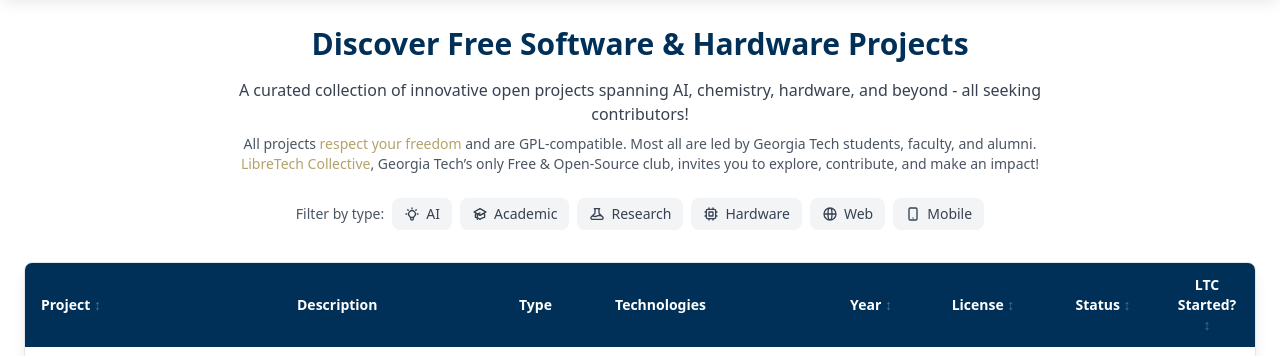
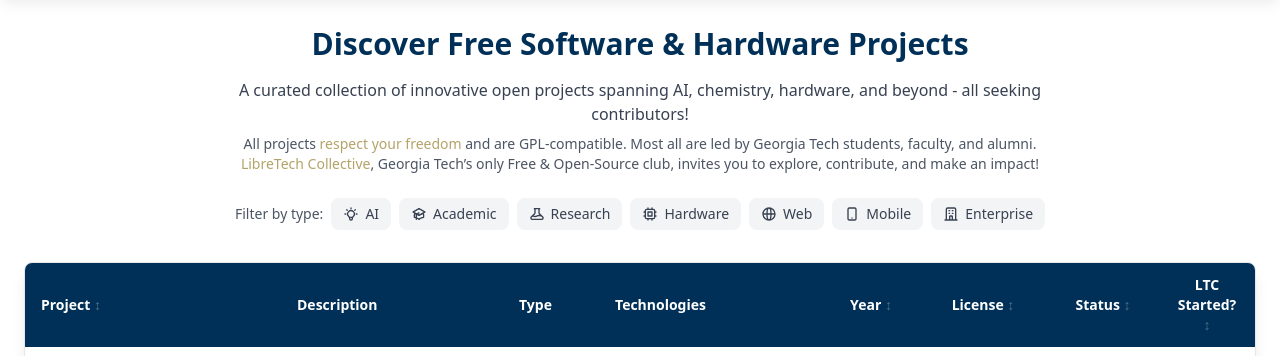
Before and after one commit to LTC-GT/LibreLinker, a plain HTML site: page index.html in a window 1280 px wide. Shown: the part 86-442 px from the top of the page. Drawn offline with nearby package versions, Linux system fonts and the light colour scheme.

Commit message:
Added enterprise type
Signed-off-by: Jenkins, Kenneth Alexander <kjenkins60@gatech.edu>

```diff
--- a/index.html
+++ b/index.html
@@ -259,6 +259,9 @@
                 </svg>`,
                 'mobile': `<svg class="w-6 h-6" fill="none" stroke="currentColor" viewBox="0 0 24 24">
                     <path stroke-linecap="round" stroke-linejoin="round" stroke-width="2" d="M12 18h.01M8 21h8a2 2 0 002-2V5a2 2 0 00-2-2H8a2 2 0 00-2 2v14a2 2 0 002 2z"/>
+                </svg>`,
+                'enterprise': `<svg class="w-6 h-6" fill="none" stroke="currentColor" viewBox="0 0 24 24">
+                    <path stroke-linecap="round" stroke-linejoin="round" stroke-width="2" d="M19 21V5a2 2 0 00-2-2H7a2 2 0 00-2 2v16m14 0h2m-2 0h-5m-9 0H3m2 0h5M9 7h1m-1 4h1m4-4h1m-1 4h1m-5 10v-5a1 1 0 011-1h2a1 1 0 011 1v5m-4 0h4"/>
                 </svg>`
             };
             return icons[type] || icons['web'];
@@ -271,7 +274,8 @@
                 'research': 'Research & development project',
                 'hardware': 'Hardware, HPC, or low-level systems project',
                 'web': 'Web application or online service',
-                'mobile': 'Mobile application project'
+                'mobile': 'Mobile application project',
+                'enterprise': 'Enterprise-scale or large organization project'
             };
             return descriptions[type] || 'Project type';
         }
@@ -646,6 +650,12 @@
                             <path stroke-linecap="round" stroke-linejoin="round" stroke-width="2" d="M12 18h.01M8 21h8a2 2 0 002-2V5a2 2 0 00-2-2H8a2 2 0 00-2 2v14a2 2 0 002 2z"/>
                         </svg>
                         Mobile
+                    </button>
+                    <button data-filter-type="enterprise" class="px-2 sm:px-3 py-1 sm:py-1.5 rounded-lg text-xs sm:text-sm font-medium transition-colors bg-gray-100 text-gray-700 hover:bg-gray-200 flex items-center gap-1 sm:gap-1.5">
+                        <svg class="w-4 h-4" fill="none" stroke="currentColor" viewBox="0 0 24 24">
+                            <path stroke-linecap="round" stroke-linejoin="round" stroke-width="2" d="M19 21V5a2 2 0 00-2-2H7a2 2 0 00-2 2v16m14 0h2m-2 0h-5m-9 0H3m2 0h5M9 7h1m-1 4h1m4-4h1m-1 4h1m-5 10v-5a1 1 0 011-1h2a1 1 0 011 1v5m-4 0h4"/>
+                        </svg>
+                        Enterprise
                     </button>
                 </div>
             </div>
--- a/projects.json
+++ b/projects.json
@@ -62,7 +62,7 @@
     {
         "name": "Apache Airavata",
         "description": "Apache Airavata is an open-source software framework that simplifies complex computational experiments by providing robust solutions across three core areas: Data Management, Security, and Execution Management. It empowers scientists to leverage distributed computing resources seamlessly while enabling developers to build customizable science gateways.",
-        "types": ["ai", "hardware", "research"],
+        "types": ["ai", "hardware", "enterprise"],
         "technologies": ["AI/ML", "HPC", "Distributed Computing", "Java", "Apache Thrift"],
         "license": "Apache-2.0",
         "yearStarted": 2014,
@@ -170,7 +170,7 @@
     {
         "name": "TrustGraph AI",
         "description": "TrustGraph eliminates AI hallucinations by ingesting structured and unstructured data into private knowledge graphs with deep data relationships. It provides GraphRAG architecture with Model Context Protocol (MCP) integration, reusable knowledge cores, and full observability for building trustworthy AI agents powered by your own data.",
-        "types": ["ai", "web"],
+        "types": ["ai", "web", "enterprise"],
         "technologies": ["GraphRAG", "Knowledge Graphs", "Python", "MCP", "Neo4j"],
         "license": "Apache-2.0",
         "yearStarted": 2024,
```
